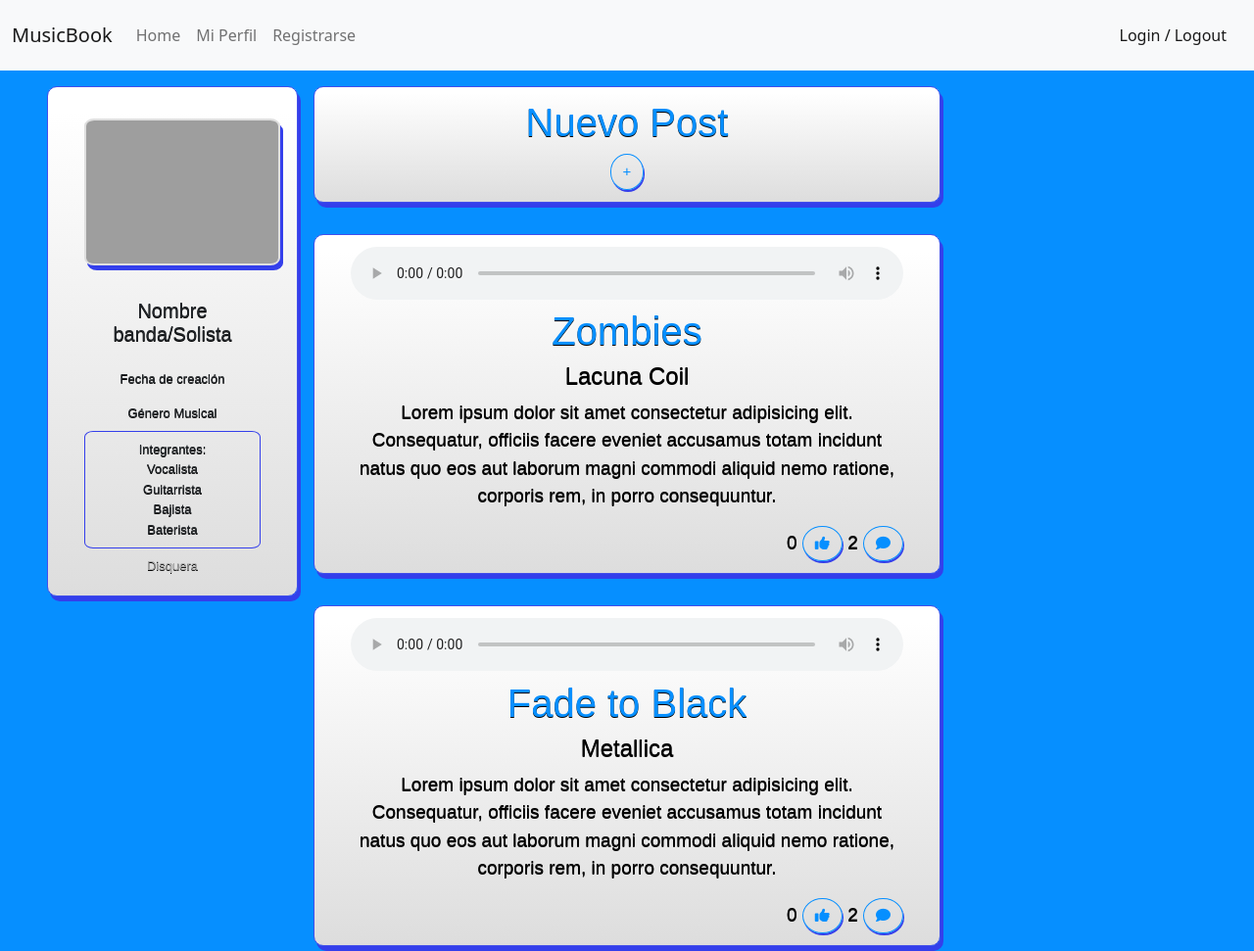
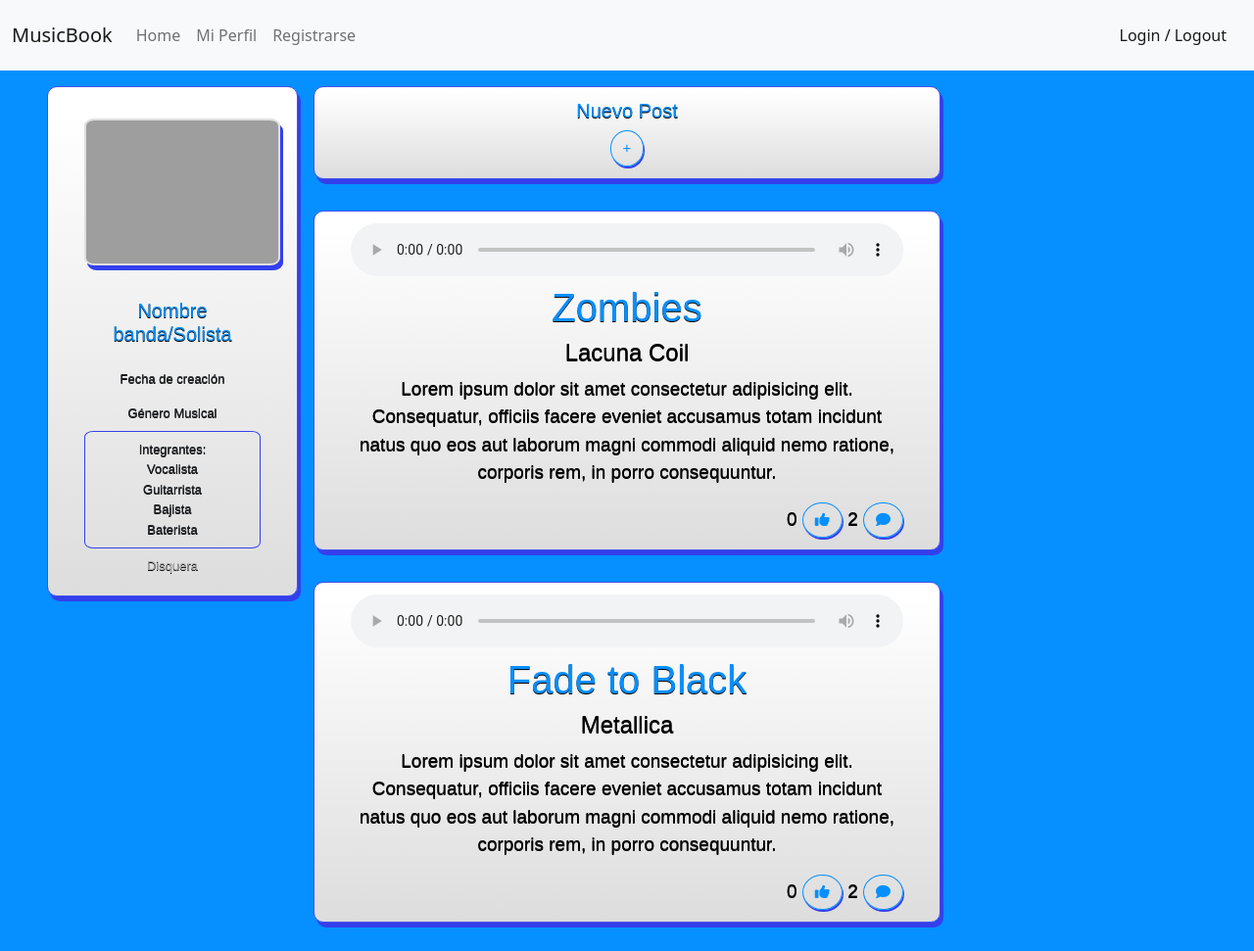
Before and after one commit to TulioDL/musicbook, a plain HTML site: page pages/perfil.html in a window 1280 px wide. Shown: the top 971 px of the page at 98% size. Drawn offline with nearby package versions, Linux system fonts and the light colour scheme; grey boxes are pictures that could not be loaded.

Commit message:
Nuevo Post

```diff
--- a/pages/perfil.html
+++ b/pages/perfil.html
@@ -65,7 +65,7 @@
 
     <div>
         <div class="card-post">
-            <h1>Nuevo Post</h1>
+            <h5>Nuevo Post</h5>
             <div id="formularioNuevoPost">
                 <button class="btn btn-outline-primary" onclick="mostrarFormulario()">+</button>
             </div>
--- a/styles.css
+++ b/styles.css
@@ -8,7 +8,7 @@ body {
     background-color: #068fff;
 }
 
-h1 {
+h1, h5 {
     color: #068fff;
 }
 
```
